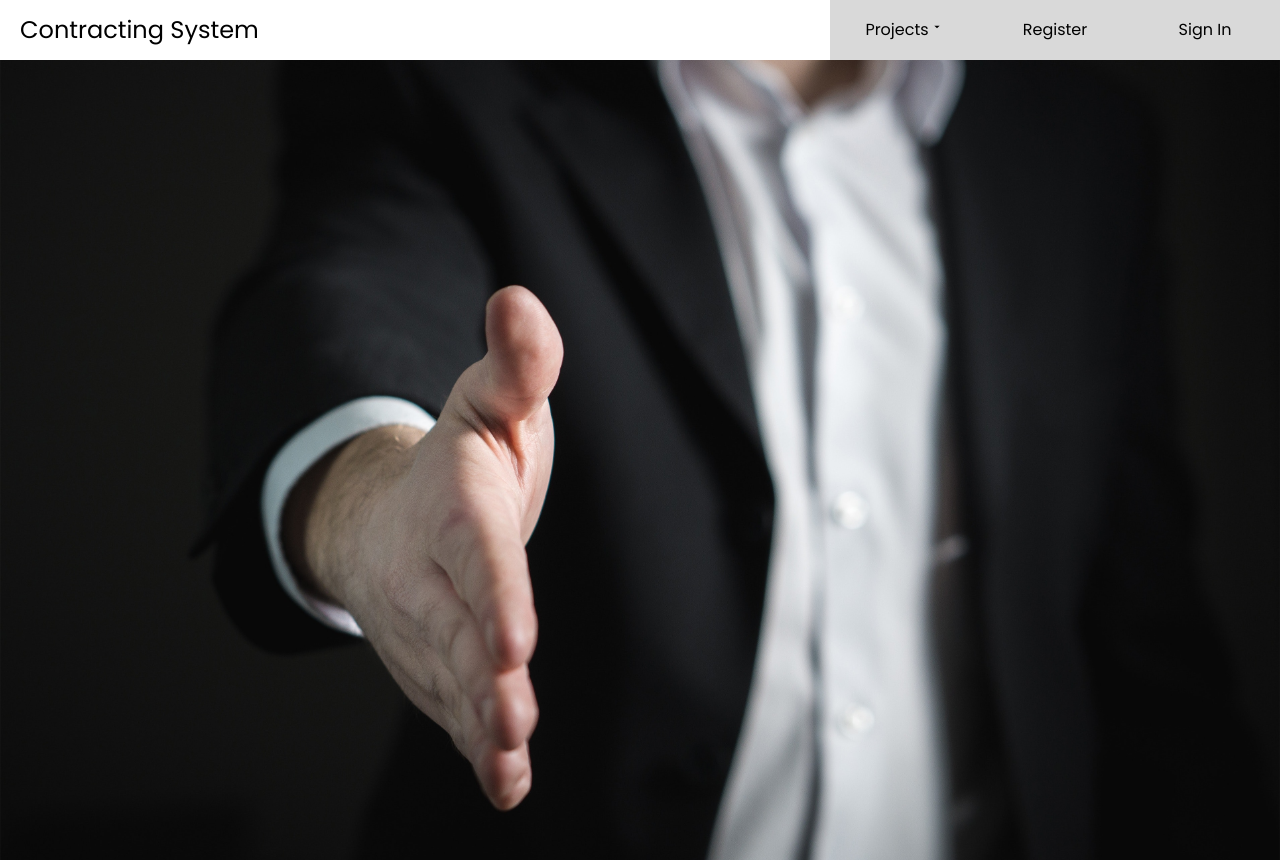
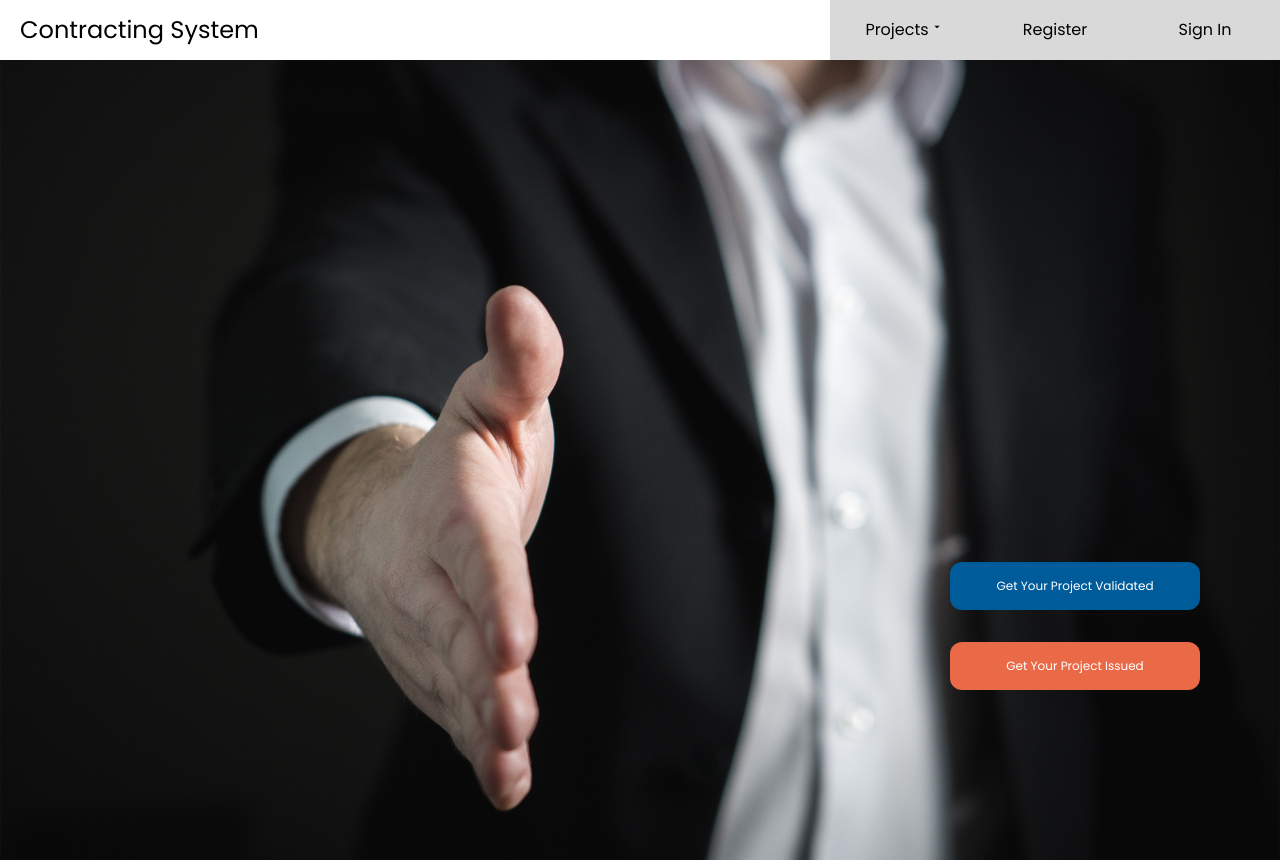
Before and after one commit to Abhayngu/Online-Contracting-System, a React (Create React App) app in the folder client/: page / in a window 1280 px wide. Shown: the top 860 px of the page. Built offline with nearby package versions, Linux system fonts and the light colour scheme.

Commit message:
connected links of login, register, etc

```diff
--- a/client/src/Pages/Home.js
+++ b/client/src/Pages/Home.js
@@ -1,15 +1,18 @@
 import React, { useState, useEffect } from 'react';
 import Header from '../Components/Header';
 import homepageimg from './homepage.jpg';
+import { useNavigate } from 'react-router-dom';
 import StepBox from '../Components/StepBox';
 import TopProject from '../Components/TopProject';
-import { greenColor, blueColor } from '../globalVars' ;
+import { greenColor, blueColor } from '../globalVars';
 function Home() {
+	const navigate = useNavigate();
 	const customStyle = {
 		titleImageContainer: {
 			width: '100%',
 			height: '100vh',
 			marginBottom: '100px',
+			position: 'relative',
 		},
 		titleImage: {
 			display: 'inline-block',
@@ -17,6 +20,34 @@ function Home() {
 			width: '100%',
 			objectFit: 'cover',
 			overflow: 'hidden',
+		},
+		validationButton: {
+			position: 'absolute',
+			background: '#005B9A',
+			fontSize: '12px',
+			color: 'white',
+			// padding: '12px 40px 12px 40px',
+			padding: '12px 0',
+			textAlign: 'center',
+			width: '250px',
+			cursor: 'pointer',
+			borderRadius: '12px',
+			bottom: '250px',
+			right: '80px',
+		},
+		issueButton: {
+			position: 'absolute',
+			background: '#EA6A47',
+			fontSize: '12px',
+			color: 'white',
+			// padding: '12px 40px 12px 40px',
+			padding: '12px 0',
+			width: '250px',
+			textAlign: 'center',
+			cursor: 'pointer',
+			borderRadius: '12px',
+			bottom: '170px',
+			right: '80px',
 		},
 		issuerStepsHeading: {
 			textAlign: 'center',
@@ -141,11 +172,26 @@ function Home() {
 		{ id: 3, name: 'ghi', desc: 'dsgjds' },
 	];
 
+	const goToValidationPage = () => {
+		navigate('/validation');
+	};
+	const goToIssuePage = () => {
+		navigate('/issue');
+	};
 	return (
 		<React.Fragment>
 			<Header />
 			<div style={customStyle.titleImageContainer}>
 				<img style={customStyle.titleImage} src={homepageimg}></img>
+				<div
+					onClick={goToValidationPage}
+					style={customStyle.validationButton}
+				>
+					Get Your Project Validated
+				</div>
+				<div onClick={goToIssuePage} style={customStyle.issueButton}>
+					Get Your Project Issued
+				</div>
 			</div>
 			<div style={customStyle.issuerStepsHeading}>
 				Understand How it Works for an Issuer ?
--- a/client/src/Pages/Validation.js
+++ b/client/src/Pages/Validation.js
@@ -1,7 +1,7 @@
-import React, {useState} from 'react';
-import style from '../styles/style.css' ;
+import React, { useState } from 'react';
+import style from '../styles/style.css';
+import Header from '../Components/Header';
 function Validation() {
-
 	// States for validation
 	const [Serial_Number, set_Serial_Number] = useState('');
 	const [Project_Name, set_Project_Name] = useState('');
@@ -41,7 +41,13 @@ const handle_Completion_Date = (e) => {
 	// Handling the form submission
 	const handleSubmit = (e) => {
 		e.preventDefault();
-	if (Serial_Number === '' || Project_Name === '' || Issuers_Name === '' || tokens==='' || Completion_Date==='') {
+		if (
+			Serial_Number === '' ||
+			Project_Name === '' ||
+			Issuers_Name === '' ||
+			tokens === '' ||
+			Completion_Date === ''
+		) {
 			setError(true);
 		} else {
 			setSubmitted(true);
@@ -56,7 +62,8 @@ const successMessage = () => {
 				className="success"
 				style={{
 					display: submitted ? '' : 'none',
-		}}>
+				}}
+			>
 				<h1>Project successfully registered!!</h1>
 			</div>
 		);
@@ -69,16 +76,19 @@ const errorMessage = () => {
 				className="error"
 				style={{
 					display: error ? '' : 'none',
-		}}>
+				}}
+			>
 				<h1>Please enter all the fields</h1>
 			</div>
 		);
 	};
 
 	return (
+		<>
+			<Header c="#d9d9d9" />
 			<div className="form">
 				<div>
-        <div className='mgbtm'>
+					<div className="mgbtm">
 						<h1>Project Validation</h1>
 					</div>
 
@@ -91,32 +101,59 @@ return (
 					<form>
 						{/* Labels and inputs for form data */}
 						<label className="label">Serial Number</label>
-            <input onChange={handle_Serial_Number} className="input"
-            value={Serial_Number} type="text" />
+						<input
+							onChange={handle_Serial_Number}
+							className="input"
+							value={Serial_Number}
+							type="text"
+						/>
 
 						<label className="label">Name Of The Project</label>
-            <input onChange={handle_Project_Name} className="input"
-            value={Project_Name} type="text" />
+						<input
+							onChange={handle_Project_Name}
+							className="input"
+							value={Project_Name}
+							type="text"
+						/>
 
 						<label className="label">Issuer's Name</label>
-            <input onChange={handle_Issuers_Name} className="input"
-            value={Issuers_Name} type="text" />
+						<input
+							onChange={handle_Issuers_Name}
+							className="input"
+							value={Issuers_Name}
+							type="text"
+						/>
 
 						<label className="label">Tokens</label>
-            <input onChange={handle_tokens} className="input"
-            value={tokens} type="number" />
+						<input
+							onChange={handle_tokens}
+							className="input"
+							value={tokens}
+							type="number"
+						/>
 
-            <label className="label">Expected Completion Date</label>
-            <input onChange={handle_Completion_Date} className="input"
-            value={Completion_Date} type="date" />
+						<label className="label">
+							Expected Completion Date
+						</label>
+						<input
+							onChange={handle_Completion_Date}
+							className="input"
+							value={Completion_Date}
+							type="date"
+						/>
 
-            <button onClick={handleSubmit} className="btn" type="submit">
+						<button
+							onClick={handleSubmit}
+							className="btn"
+							type="submit"
+						>
 							Submit
 						</button>
 					</form>
 				</div>
-	</div>)
+			</div>
+		</>
+	);
 }
 
-
 export default Validation;
```
Lines whose indentation alone changed are shown as unchanged.
